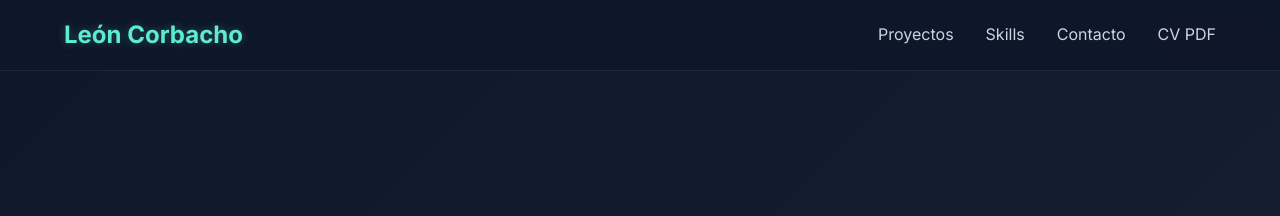
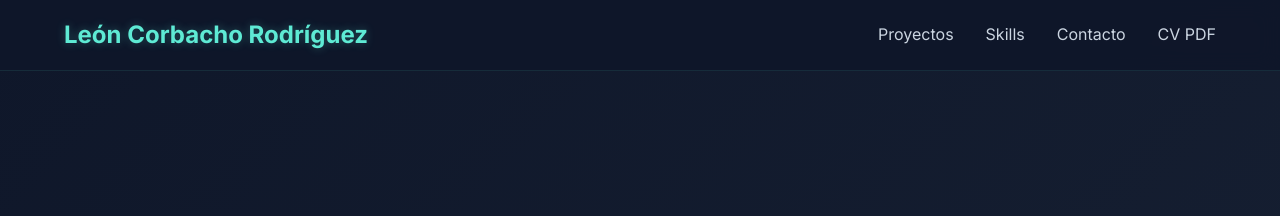
Before and after one commit to Leonidascr103/portfolio, a plain HTML site: page index.html in a window 1280 px wide. Shown: the top 216 px of the page. Drawn offline with Linux system fonts and the light colour scheme.

Commit message:
Update title and logo name in index.html

```diff
--- a/index.html
+++ b/index.html
@@ -3,14 +3,14 @@
 <head>
     <meta charset="UTF-8">
     <meta name="viewport" content="width=device-width, initial-scale=1.0">
-    <title>León Corbacho - Ingeniero Informático</title>
+    <title>León Corbacho Rodríguez- Ingeniero Informático</title>
     <link rel="stylesheet" href="style.css">
     <link href="https://fonts.googleapis.com/css2?family=Inter:wght@300;400;600;700&display=swap" rel="stylesheet">
 </head>
 <body>
     <header>
         <nav>
-            <div class="logo">León Corbacho</div>
+            <div class="logo">León Corbacho Rodríguez</div>
             <ul>
                 <li><a href="#proyectos">Proyectos</a></li>
                 <li><a href="#skills">Skills</a></li>
```
